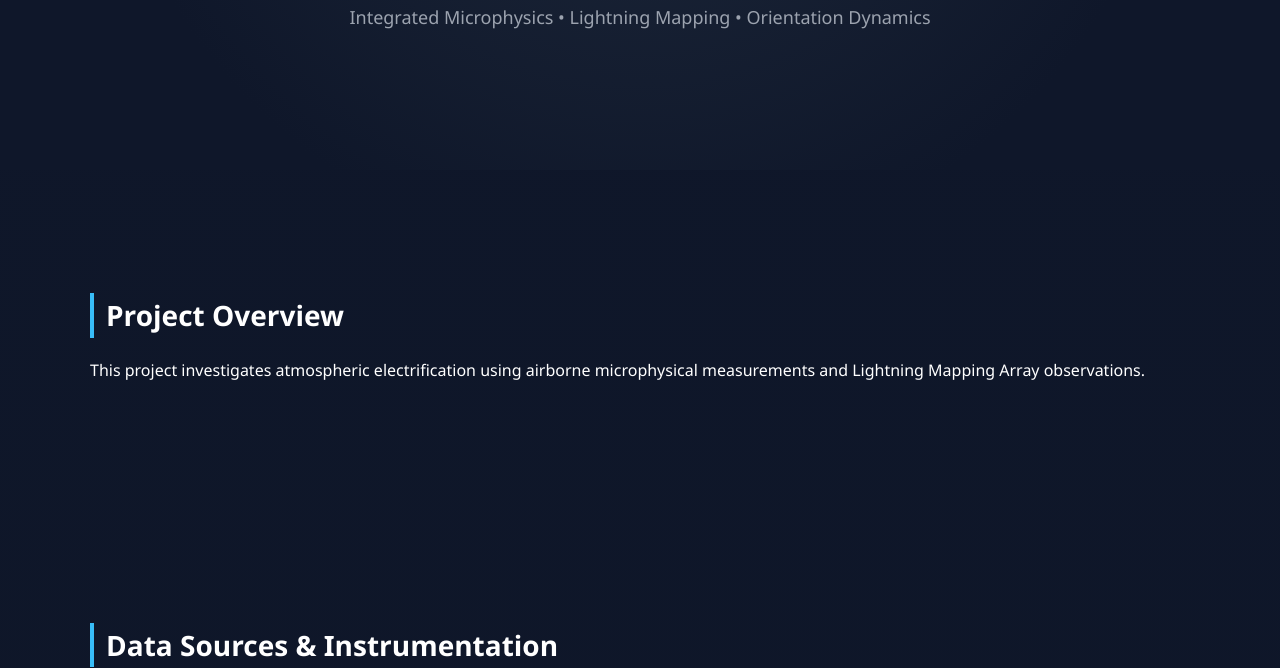
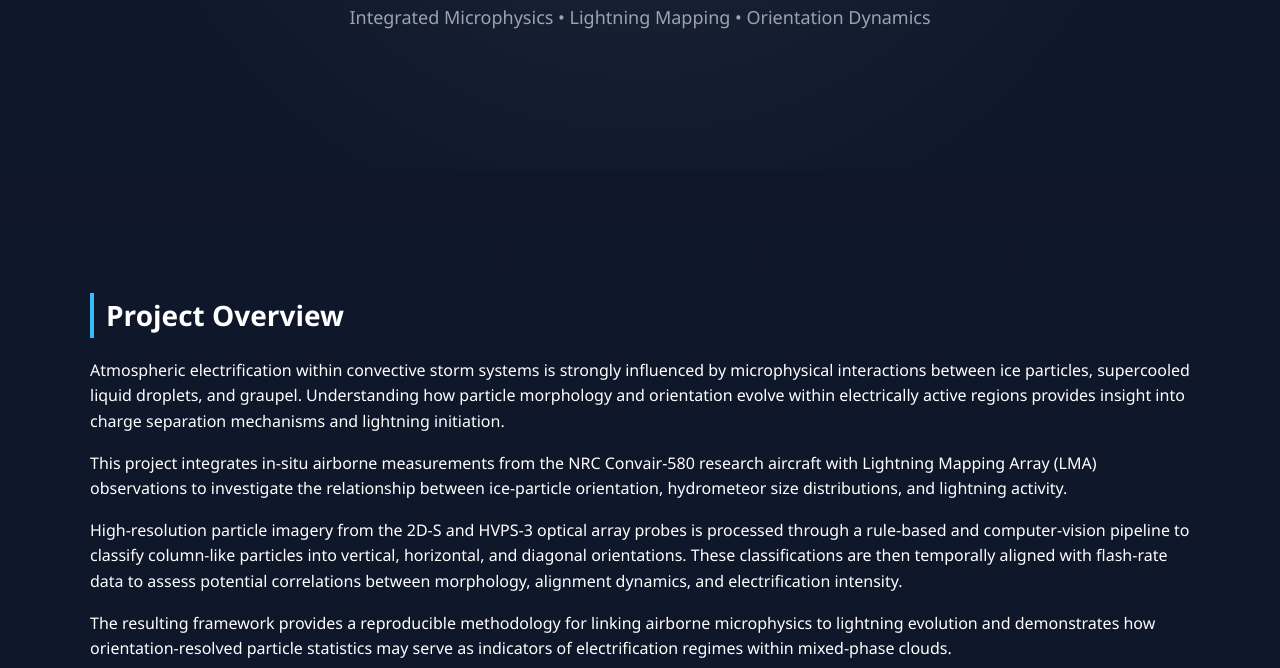
Before and after one commit to ucheez/capstone-site, a plain HTML site: page index.html in a window 1280 px wide. Shown: the part 284-952 px from the top of the page. Drawn offline with nearby package versions, Linux system fonts and the light colour scheme.

Commit message:
Expanded project overview with scientific context and methodology

```diff
--- a/index.html
+++ b/index.html
@@ -35,13 +35,41 @@
   </header>
 
   <!-- OVERVIEW -->
-  <section id="overview">
-    <h2>Project Overview</h2>
-    <p>
-      This project investigates atmospheric electrification using airborne
-      microphysical measurements and Lightning Mapping Array observations.
-    </p>
-  </section>
+ <section id="overview">
+  <h2>Project Overview</h2>
+
+  <p>
+    Atmospheric electrification within convective storm systems is strongly
+    influenced by microphysical interactions between ice particles,
+    supercooled liquid droplets, and graupel. Understanding how particle
+    morphology and orientation evolve within electrically active regions
+    provides insight into charge separation mechanisms and lightning initiation.
+  </p>
+
+  <p>
+    This project integrates in-situ airborne measurements from the
+    NRC Convair-580 research aircraft with Lightning Mapping Array (LMA)
+    observations to investigate the relationship between ice-particle
+    orientation, hydrometeor size distributions, and lightning activity.
+  </p>
+
+  <p>
+    High-resolution particle imagery from the 2D-S and HVPS-3 optical array
+    probes is processed through a rule-based and computer-vision pipeline
+    to classify column-like particles into vertical, horizontal, and diagonal
+    orientations. These classifications are then temporally aligned with
+    flash-rate data to assess potential correlations between morphology,
+    alignment dynamics, and electrification intensity.
+  </p>
+
+  <p>
+    The resulting framework provides a reproducible methodology for linking
+    airborne microphysics to lightning evolution and demonstrates how
+    orientation-resolved particle statistics may serve as indicators of
+    electrification regimes within mixed-phase clouds.
+  </p>
+
+</section>
 
   <!-- DATA SOURCES -->
   <section id="data">
```
